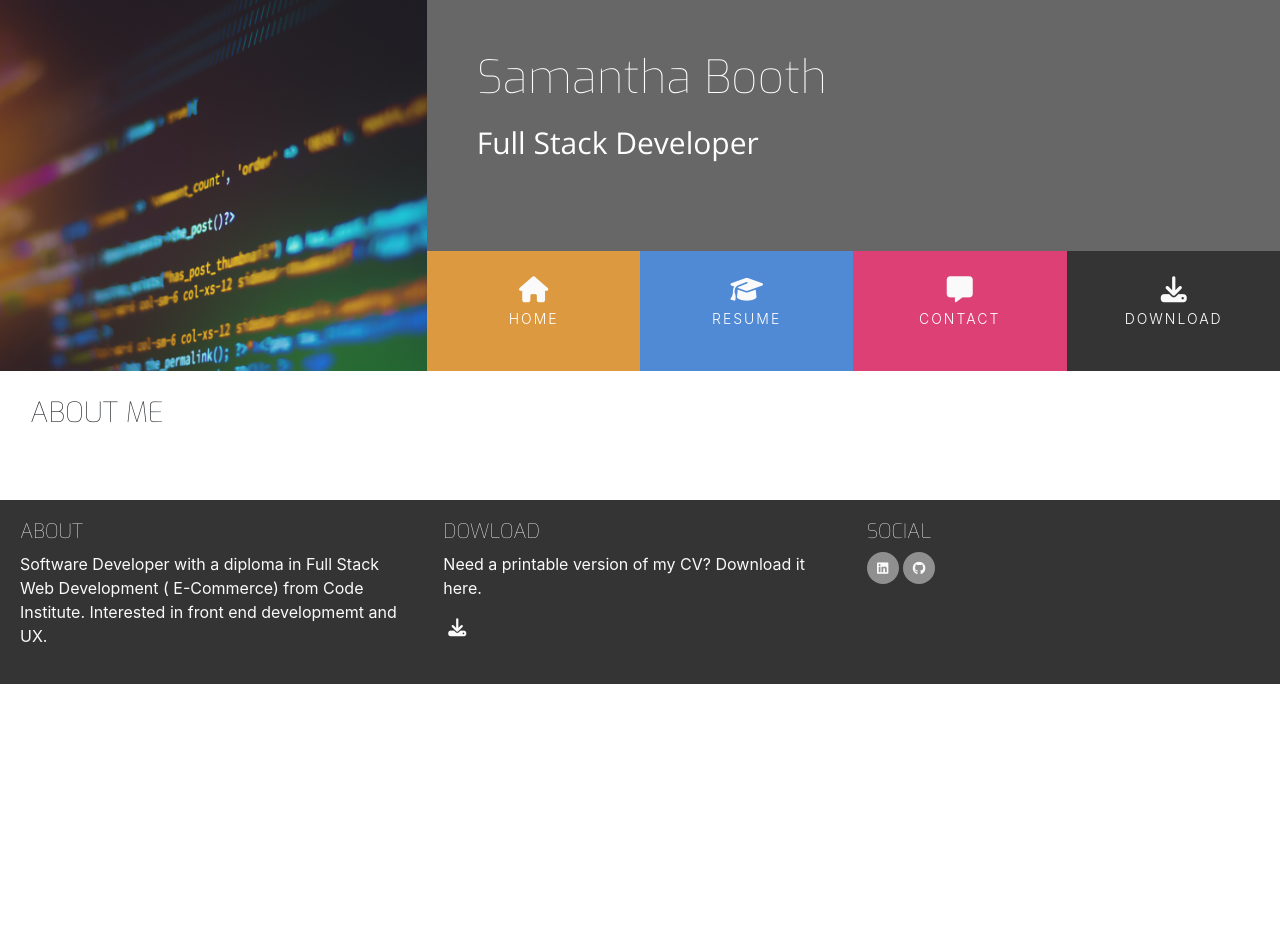
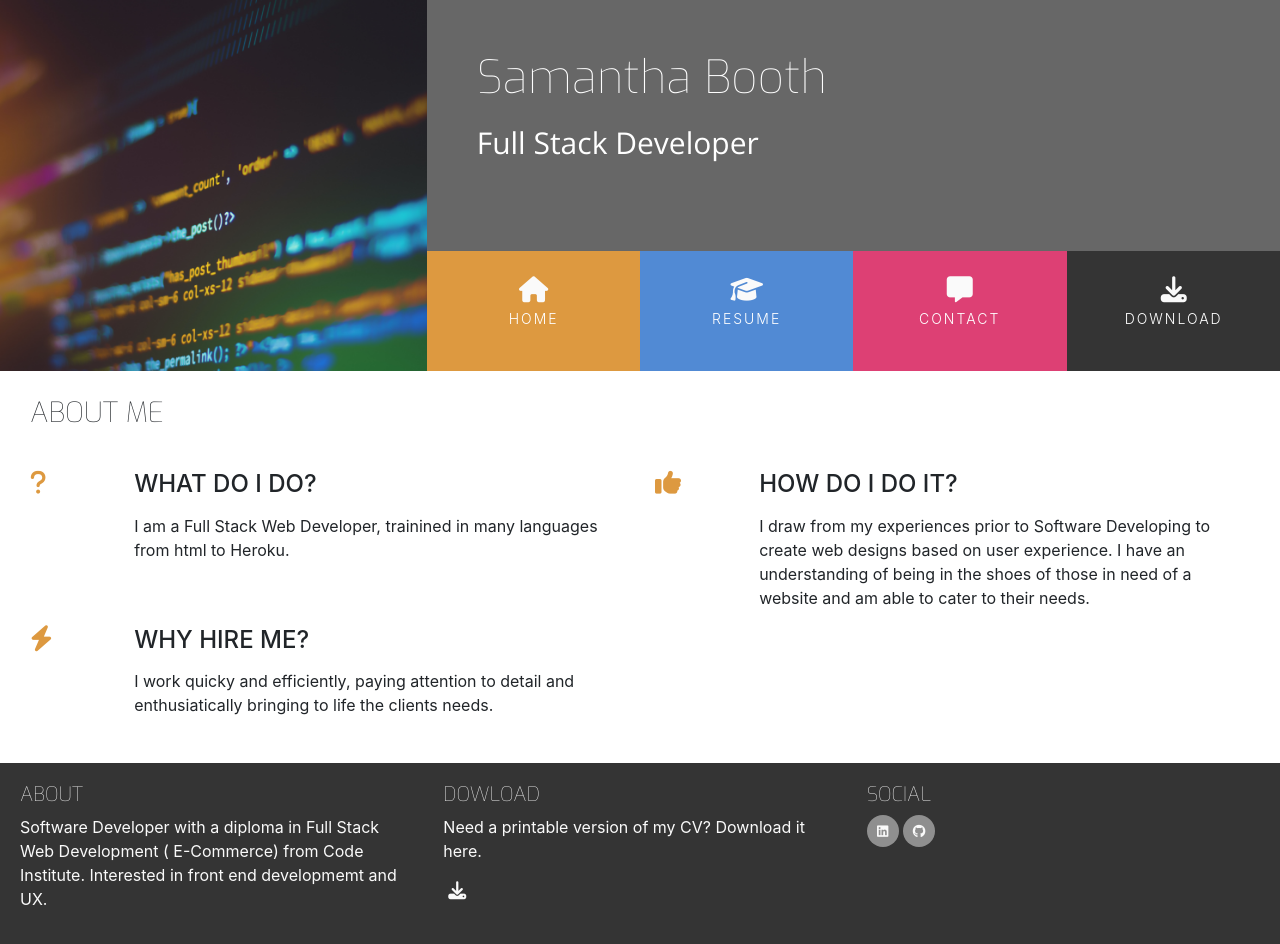
Before and after one commit to SamanthaBooth81/samantha_booth_resume, a plain HTML site: page index.html in a window 1280 px wide. Before the commit the page ends 800 px from the top, so only its background shows below. Drawn offline with nearby package versions, Linux system fonts and the light colour scheme.

Commit message:
Add about me info to homepage

```diff
--- a/assets/css/style.css
+++ b/assets/css/style.css
@@ -208,3 +208,14 @@ footer {
 #footer-details {
     padding: 20px;
 }
+
+/*-------------------------------------------- Three Reasons */
+
+.three-reasons-icon {
+    font-size: 26px;
+    color: rgb(221, 153, 64);
+}
+
+.three-reasons-heading {
+    margin-bottom: 15px;
+}
--- a/index.html
+++ b/index.html
@@ -60,13 +60,53 @@
                         <h3 class="section-heading uppercase">About Me</h3>
                     </div>
                 </div>
+                <div class="row">
+                    <div class="col-10 offset-1 offset-sm-0 col-sm-4 col-md-6">
+                        <div class="row">
+                            <div class="col-2">
+                                <i class="three-reasons-icon fa fa-question" aria-hidden="true"></i>
+                            </div>
+                            <div class="col-10">
+                                <h4 class="three-reasons-heading uppercase">What do I do?</h4>
+                                <p>I am a Full Stack Web Developer, trainined in many languages from html to Heroku.</p>
+                            </div>
+                        </div>
+                    </div>
+                    <div class="col-10 offset-1 offset-sm-0 col-sm-4 col-md-6">
+                        <div class="row">
+                            <div class="col-2">
+                                <i class="three-reasons-icon fa fa-thumbs-up" aria-hidden="true"></i>
+                            </div>
+                            <div class="col-10">
+                                <h4 class="three-reasons-heading uppercase">How do I do it?</h4>
+                                <p>I draw from my experiences prior to Software Developing to create web designs based on
+                                     user experience. I have an understanding of being in the shoes of those in need of
+                                     a website and am able to cater to their needs.
+                                </p>
+                            </div>
+                        </div>
+                    </div>
+                    <div class="col-10 offset-1 offset-sm-0 col-sm-4 col-md-6">
+                        <div class="row">
+                            <div class="col-2">
+                                <i class="three-reasons-icon fa fa-bolt" aria-hidden="true"></i>
+                            </div>
+                            <div class="col-10">
+                                <h4 class="three-reasons-heading uppercase">Why hire me?</h4>
+                                <p>I work quicky and efficiently, paying attention to detail and enthusiatically bringing
+                                    to life the clients needs.
+                                </p>
+                            </div>
+                        </div>
+                    </div>
+                </div>
             </div>
         </div>
 
     </section>
 
     <footer container-fluid>
-        <div id= "footer-details" class="row">
+        <div id="footer-details" class="row">
             <div class="col-sm-4">
                 <h5 class="uppercase general-sub">About</h5>
                 <p class="inline-block">Software Developer with a diploma in Full Stack Web Development (
```
